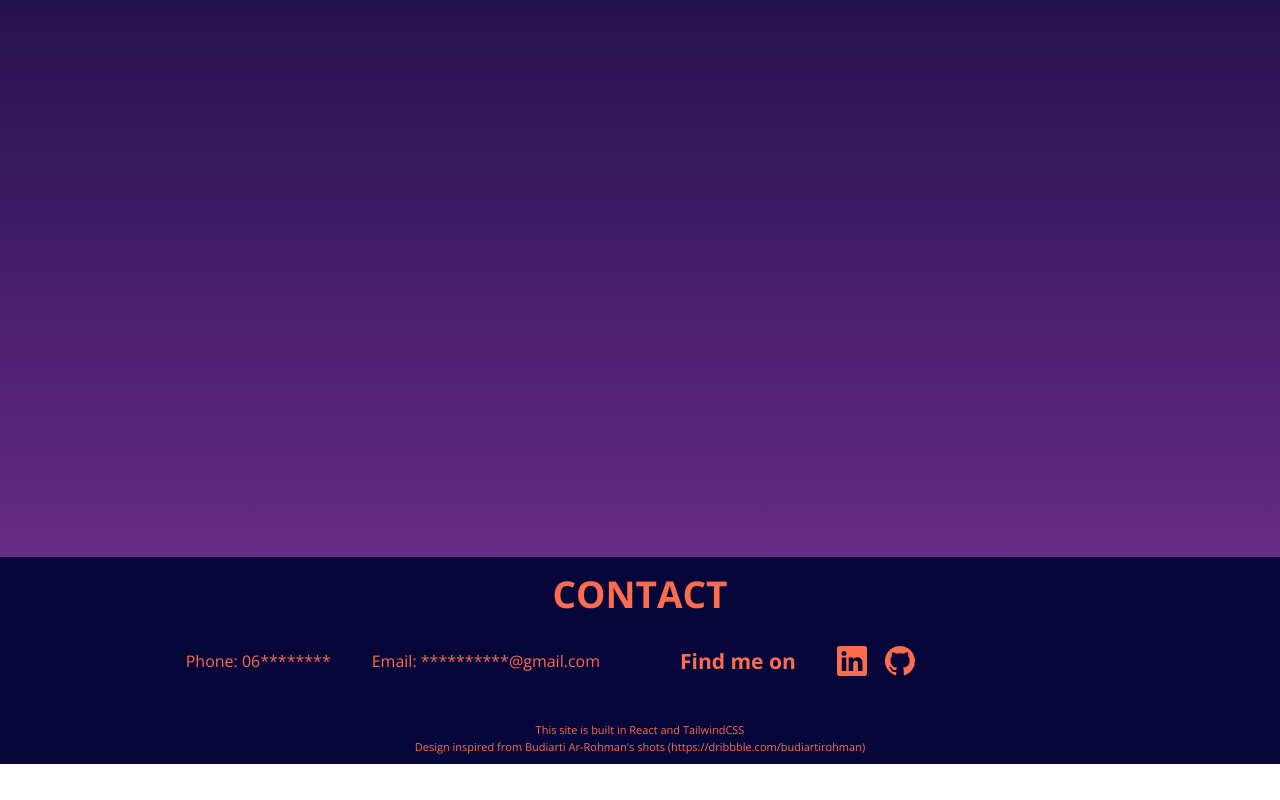
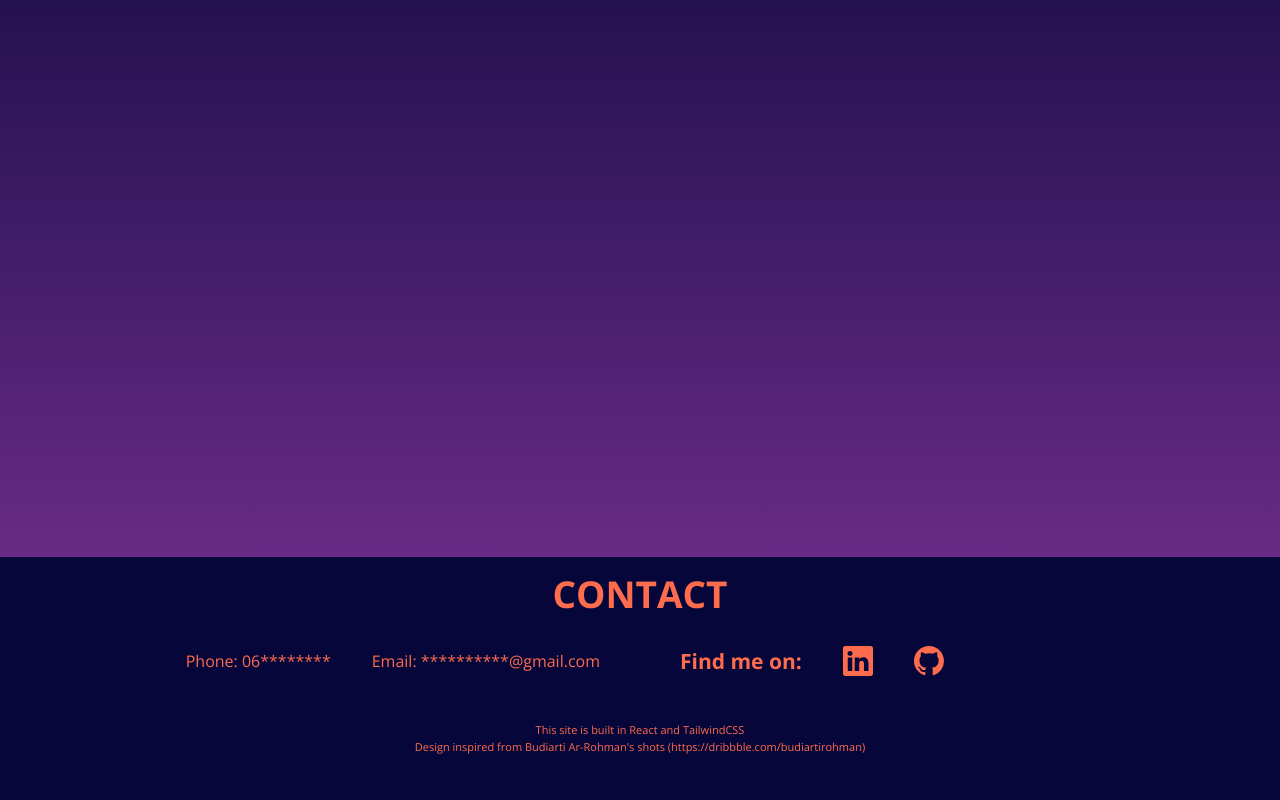
Before and after one commit to bryanmagalong/portfolio, a React (Create React App) app: page / in a window 1280 px wide. Shown: the part 243-1043 px from the top of the page. Before the commit the page ends 1007 px from the top, so only its background shows below. Built offline with nearby package versions, Linux system fonts and the light colour scheme.

Commit message:
feat(Contact): update spacing on social links and at the bottom of the Contact section

```diff
--- a/src/components/Contact.js
+++ b/src/components/Contact.js
@@ -2,7 +2,7 @@ import React from 'react';
 import Icon from './Icon';
 
 const Contact = () => (
-  <div className="text-secondary px-sm py-contact-gutter-y lg:text-center bg-primary-dark">
+  <div className="text-secondary px-sm lg:px-lg pt-contact-gutter-y pb-45 lg:text-center bg-primary-dark">
     <h1 className="font-bold text-contact uppercase">Contact</h1>
     <div className="grid lg:grid-cols-2 lg:gap-x-20">
       <div className="mt-text-gutter-y lg:flex lg:justify-end lg:items-center lg:gap-x-41">
@@ -10,8 +10,8 @@ const Contact = () => (
         <p>Email: **********@gmail.com</p>
       </div>
       <div className="mt-text-gutter-y lg:flex lg:items-center lg:gap-x-41">
-        <h2 className="font-bold text-social">Find me on</h2>
-        <ul className="flex gap-x-18">
+        <h2 className="font-bold text-social">Find me on:</h2>
+        <ul className="flex gap-x-18 lg:gap-x-41">
           <li>
             <a href="#">
               <Icon icon="linkedin" width="30" height="30" />
```
